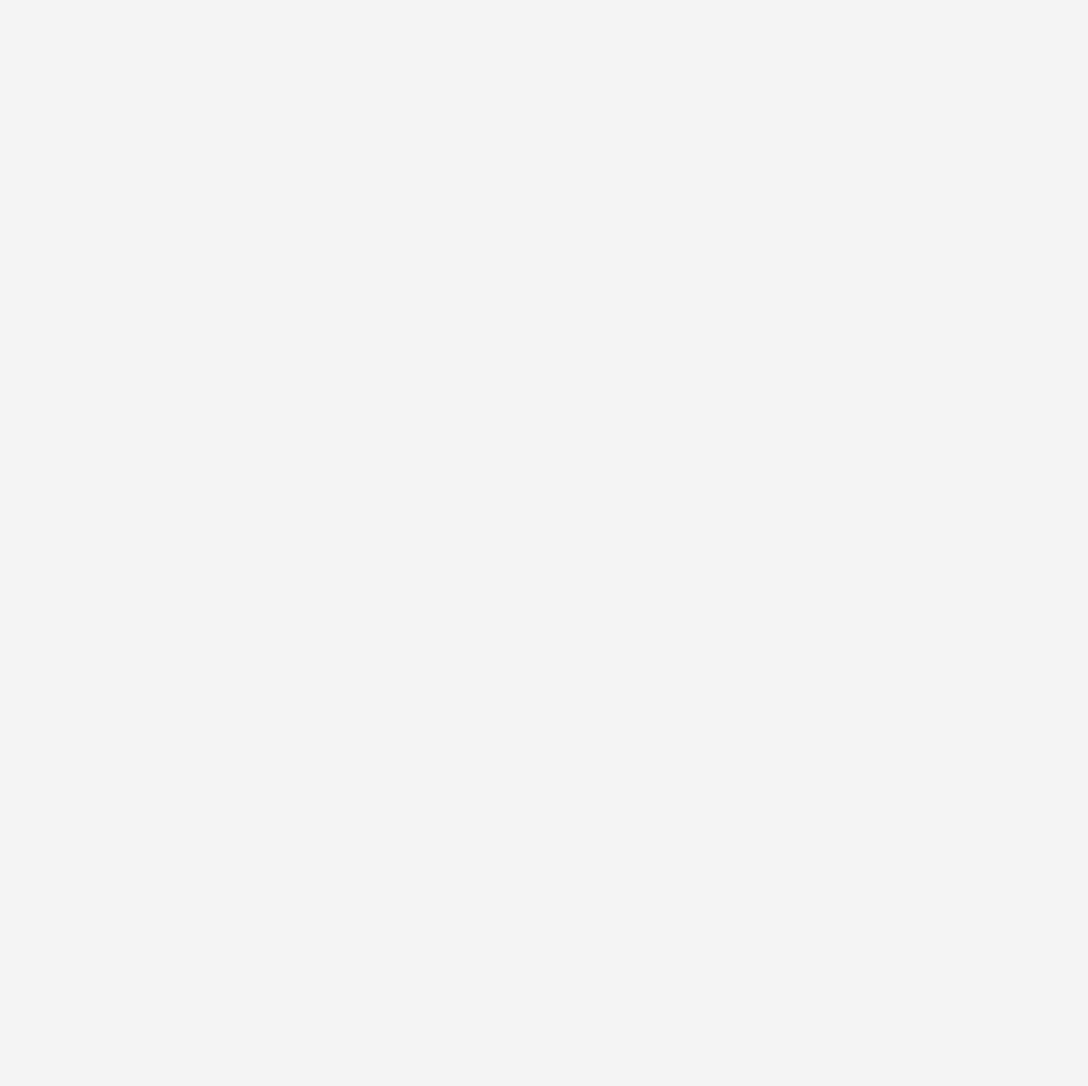
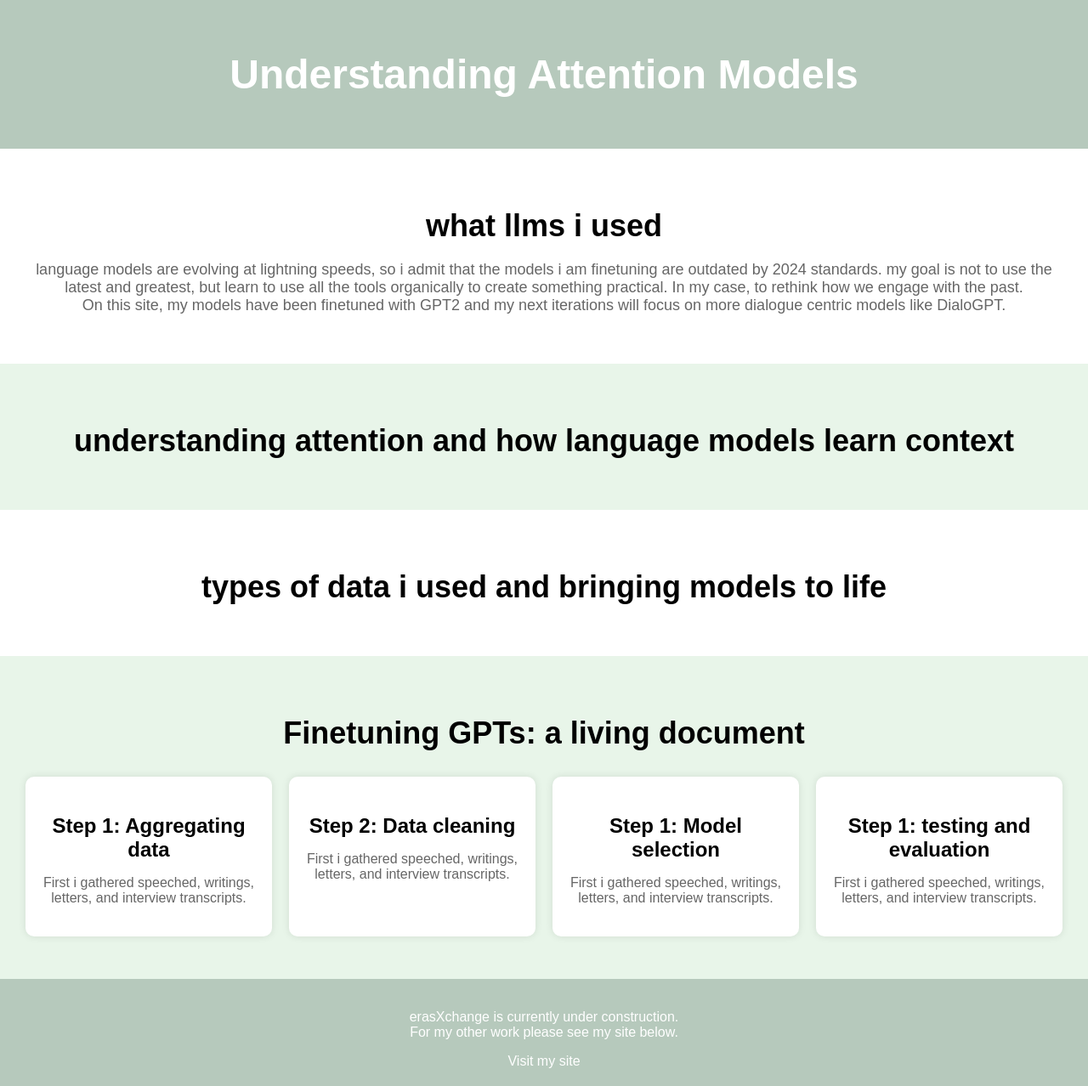
Before and after one commit to kanepickrell/eras, a React (Create React App) app in the folder frontend/: page /models in a window 1280 px wide. Before the commit this address had no page. Shown: the whole page at 85% size. Before the commit the page ends 800 px from the top, so only its background shows below. Built offline with nearby package versions, Linux system fonts and the light colour scheme.

Commit message:
updated models page

```diff
--- a/frontend/package.json
+++ b/frontend/package.json
@@ -10,7 +10,7 @@
     "react": "^18.3.1",
     "react-dom": "^18.3.1",
     "react-router-dom": "^6.25.1",
-    "react-scripts": "5.0.1",
+    "react-scripts": "^3.0.1",
     "web-vitals": "^2.1.4"
   },
   "scripts": {
--- a/frontend/src/App.js
+++ b/frontend/src/App.js
@@ -1,5 +1,6 @@
 import React from 'react';
 import Chat from './Chat';
+import Model from './Model';
 import { BrowserRouter as Router, Routes, Route, Link } from 'react-router-dom';
 import './style.css';
 import './landingStyles.css';
@@ -12,6 +13,7 @@ function App() {
                     <Routes>
                         <Route path="/" element={<LandingPage />} />
                         <Route path="/lbj" element={<Chat />} />
+                        <Route path="/models" element={<Model />} />
                     </Routes>
                 </header>
             </div>
@@ -88,7 +90,7 @@ function FeaturesSection() {
 function Footer() {
     return (
         <footer className="footer">
-            <p>erasXchange is currently under construction.<br />For my other work please see my site below.</p>
+            <p>eras<p1>X</p1>change is currently under construction.<br />For my other work please see my site below.</p>
             <a href="https://www.kanepickrel.com" target="_blank" rel="noopener noreferrer">Visit my site</a>
         </footer>
     );
--- a/frontend/src/Chat.jsx
+++ b/frontend/src/Chat.jsx
@@ -25,8 +25,8 @@ function Chat() {
 
         // Send the request to the backend
         try {
-            // const response = await fetch('http://127.0.0.1:8000/generate', {
-            const response = await fetch('https://erasxchange.com/generate', {
+            const response = await fetch('http://127.0.0.1:8000/generate', {
+            // const response = await fetch('https://erasxchange.com/generate', {
 
                 method: 'POST',
                 headers: { 'Content-Type': 'application/json' },
--- /dev/null
+++ b/frontend/src/Model.jsx
@@ -0,0 +1,67 @@
+import React from "react";
+import './modelsStyle.css';
+
+function Model() {
+return (
+    <div className="models-page">
+        <header className="models-header">
+            <h1>Understanding Attention Models</h1>
+        </header>
+        <main>
+            <section className="models-intro">
+                <h2>what llms i used</h2>
+                <p>language models are evolving at lightning speeds, so i admit that the models i am finetuning are outdated
+                    by 2024 standards. my goal is not to use the latest and greatest, but learn to use all the tools organically
+                    to create something practical. In my case, to rethink how we engage with the past.<br /> On this site, my models
+                    have been finetuned with GPT2 and my next iterations will focus on more dialogue centric models like DialoGPT.
+                </p>
+            </section>
+
+            <section className="models-mechanics">
+                <h2>understanding attention and how language models learn context</h2>
+
+            </section>
+
+            <section className="models-data">
+                <h2>types of data i used and bringing models to life</h2>
+
+            </section>
+
+            <section className="process">
+                <h2>Finetuning GPTs: a living document</h2>
+                <div className="process-steps">
+                <div className="step">
+                    <h3>Step 1: Aggregating data</h3>
+                    <p>First i gathered speeched, writings, letters, and interview transcripts.</p>
+                </div>
+
+                <div className="step">
+                    <h3>Step 2: Data cleaning</h3>
+                    <p>First i gathered speeched, writings, letters, and interview transcripts.</p>
+                </div>
+
+                <div className="step">
+                    <h3>Step 1: Model selection</h3>
+                    <p>First i gathered speeched, writings, letters, and interview transcripts.</p>
+                </div>
+
+                <div className="step">
+                    <h3>Step 1: testing and evaluation</h3>
+                    <p>First i gathered speeched, writings, letters, and interview transcripts.</p>
+                </div>
+
+                </div>
+
+
+            </section>
+
+        </main>
+        <footer className="models-footer">
+            <p>erasXchange is currently under construction.<br />For my other work please see my site below.</p>
+            <a href="https://www.kanepickrel.com" target="_blank" rel="noopener noreferrer">Visit my site</a>
+        </footer>
+    </div>
+)
+}
+
+export default Model;
--- a/frontend/src/landingStyles.css
+++ b/frontend/src/landingStyles.css
@@ -1,16 +1,13 @@
-/* General body styling */
 body {
     margin: 0;
     font-family: Arial, sans-serif;
     background-color: #f4f4f4;
 }
 
-/* Landing Page Styles */
 .landing-page {
     text-align: center;
 }
 
-/* Hero Section */
 .hero-section {
     background-color: rgba(122, 159, 134, 0.5);
     color: white;
@@ -29,7 +26,7 @@ body {
 
 .hero-button {
     background-color: rgba(255, 99, 71, 0.8);
-    color: #282c34;
+    color: #ffffff;
     padding: 10px 20px;
     border: none;
     border-radius: 5px;
@@ -78,6 +75,16 @@ body {
     color: #666;
 }
 
+
+.feature a {
+    color: #282c34;
+    text-decoration: none;
+}
+
+.feature a:hover {
+    text-decoration: none; /* Ensure the link remains non-underlined when hovered */
+}
+
 /* Footer */
 .footer {
     background-color: rgba(122, 159, 134, 0.5);
@@ -93,6 +100,10 @@ body {
     text-decoration: none;
 }
 
+.footer p1 {
+    color: rgba(255, 99, 71, 0.8);;
+}
+
 .footer a:hover {
-    text-decoration: underline;
+    text-decoration: none;
 }
--- /dev/null
+++ b/frontend/src/modelsStyle.css
@@ -0,0 +1,120 @@
+body {
+    margin: 0;
+    font-family: Arial, Helvetica, sans-serif;
+    background-color: #ffffff;
+}
+
+.models-page {
+    text-align: center;
+}
+
+.models-header {
+    background-color: rgba(122, 159, 134, 0.5);
+    color: white;
+    padding: 60px 20px;
+}
+
+.models-header h1 {
+    font-size: 48px;
+    margin: 0;
+}
+
+.models-intro {
+    padding: 40px 20px;
+    background-color: #ffffff;
+}
+
+.models-intro h2 {
+    font-size: 36px;
+    margin-bottom: 20px;
+}
+
+.models-intro p {
+    font-size: 18px;
+    color: #666;
+}
+
+/* How LLMs Work Section */
+.models-mechanics {
+    padding: 40px 20px;
+    background-color: #e8f5e9;
+}
+
+.models-mechanics h2 {
+    font-size: 36px;
+    margin-bottom: 20px;
+}
+
+.models-mechanics p {
+    font-size: 18px;
+    color: #666;
+}
+
+/* Historical Data Section */
+.models-data {
+    padding: 40px 20px;
+    background-color: #ffffff;
+}
+
+.models-data h2 {
+    font-size: 36px;
+    margin-bottom: 20px;
+}
+
+.models-data p {
+    font-size: 18px;
+    color: #666;
+}
+
+/* Process Section */
+.process {
+    padding: 40px 20px;
+    background-color: #e8f5e9;
+}
+
+.process h2 {
+    font-size: 36px;
+    margin-bottom: 20px;
+}
+
+.process-steps {
+    display: flex;
+    flex-wrap: wrap;
+    justify-content: center;
+}
+
+.step {
+    background-color: #ffffff;
+    border-radius: 10px;
+    box-shadow: 0 0 10px rgba(0, 0, 0, 0.1);
+    margin: 10px;
+    padding: 20px;
+    flex: 1 1 200px;
+    max-width: 300px;
+}
+
+.step h3 {
+    font-size: 24px;
+    margin-bottom: 10px;
+}
+
+.step p {
+    font-size: 16px;
+    color: #666;
+}
+
+/* Footer */
+.models-footer {
+    background-color: rgba(122, 159, 134, 0.5);
+    color: white;
+    padding: 20px 0;
+}
+
+.models-footer a {
+    color: white;
+    text-decoration: none;
+}
+
+.models-footer a:hover {
+    text-decoration: underline;
+}
```
Also changed, not shown: frontend/public/manifest.json, 1 other file (tests, documents, lock files or other folders).
